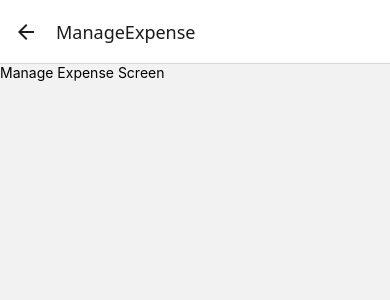
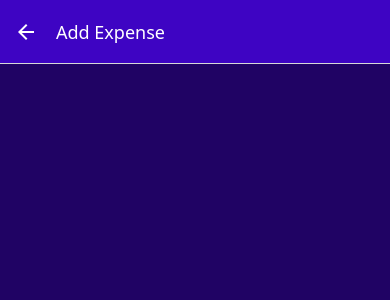
Before and after one commit to TetianaKlitna/react-native-expense-tracker-app, a React Native app: screen /ManageExpense in a window 390 px wide. Shown: the top 300 px of the page. Built offline with nearby package versions, Linux system fonts and the light colour scheme.

Commit message:
added ManageExpense screen

```diff
--- a/App.js
+++ b/App.js
@@ -15,13 +15,15 @@
 function ExpensesOverview() {
   return (
     <Tab.Navigator
-      screenOptions={{
+      screenOptions={({ navigation }) => ({
         headerStyle: { backgroundColor: GlobalStyles.colors.primary500 },
         headerTintColor: 'white',
         tabBarStyle: { backgroundColor: GlobalStyles.colors.primary500 },
         tabBarActiveTintColor: GlobalStyles.colors.accent500,
-        headerRight: ({ tintColor }) => (<IconButton icon="add" size={24} color={tintColor} onPress={() => {}} />),
-      }}>
+        headerRight: ({ tintColor }) => (<IconButton icon="add" size={24} color={tintColor} onPress={() => {
+          navigation.navigate('ManageExpense');
+        }} />),
+      })}>
       <Tab.Screen name="RecentExpenses" component={RecentExpenses}
         options={{
           title: 'Recent Expenses',
@@ -43,12 +45,21 @@
     <>
       <StatusBar style="light" />
       <NavigationContainer>
-        <Stack.Navigator>
+        <Stack.Navigator
+          screenOptions={{
+            headerStyle: {
+              backgroundColor: GlobalStyles.colors.primary500
+            },
+            headerTintColor: 'white',
+          }}>
           <Stack.Screen name="ExpensesOverview" component={ExpensesOverview}
             options={{
               headerShown: false,
             }} />
-          <Stack.Screen name="ManageExpense" component={ManageExpense} />
+          <Stack.Screen name="ManageExpense" component={ManageExpense}
+            options={{
+              animation: 'slide_from_bottom',
+            }} />
         </Stack.Navigator>
       </NavigationContainer>
     </>
--- a/components/ExpensesOutput/ExpenseItem.jsx
+++ b/components/ExpensesOutput/ExpenseItem.jsx
@@ -1,15 +1,21 @@
 import { Text, StyleSheet, Pressable, View } from 'react-native';
 import { GlobalStyles } from '../../constants/styles';
 import { getFormattedDate } from '../../util/date';
+import { useNavigation } from '@react-navigation/native';
 
-function ExpenseItem({ description, date, amount }) {
+function ExpenseItem({ id, description, date, amount }) {
 
-    const expensePreassHandler = () => {
-        console.log('Pressed!');
+    const navigation = useNavigation();
+
+    const expensePressHandler = () => {
+        console.log('Pressed expense with id:', id);
+        navigation.navigate('ManageExpense', {
+            expenseId: id,
+        });
     }
 
     return (
-        <Pressable onPress={expensePreassHandler} style={({ pressed }) => [
+        <Pressable onPress={expensePressHandler} style={({ pressed }) => [
             GlobalStyles.shadow,
             pressed && { opacity: 0.7 },
         ]}>
--- a/screens/ManageExpense.jsx
+++ b/screens/ManageExpense.jsx
@@ -1,7 +1,46 @@
-import { Text, StyleSheet } from "react-native";
+import { useLayoutEffect } from 'react';
+import { Text, View, StyleSheet } from "react-native";
+import IconButton from '../ui/IconButton';
+import { GlobalStyles } from '../constants/styles';
 
-function ManageExpense() {
-    return <Text>Manage Expense Screen</Text>;
+function ManageExpense({ route, navigation }) {
+    const { expenseId } = route.params || {};
+    const isEditing = !!expenseId;
+
+    useLayoutEffect(() => {
+        navigation.setOptions({
+            title: isEditing ? 'Edit Expense' : 'Add Expense'
+        });
+    }, [navigation, isEditing]);
+
+    const deleteExpenseHandler = () => {
+        console.log('Deleting expense with id:', expenseId);
+    }
+
+    return (
+        <View style={styles.container}>
+            { isEditing && (
+                <View style={styles.deleteContainer}>
+                    <IconButton icon="trash" color={GlobalStyles.colors.error500} size={36} onPress={deleteExpenseHandler} />
+                </View>
+            )}
+        </View>
+    );
 }
 
+const styles = StyleSheet.create({
+    container: {
+        flex: 1,
+        padding: 24,
+        backgroundColor: GlobalStyles.colors.primary800,
+    },
+    deleteContainer: {
+        marginTop: 16,
+        paddingTop: 8,
+        borderTopWidth: 2,
+        borderTopColor: GlobalStyles.colors.primary200,
+        alignItems: 'center',
+    },
+});
+
 export default ManageExpense;
```
